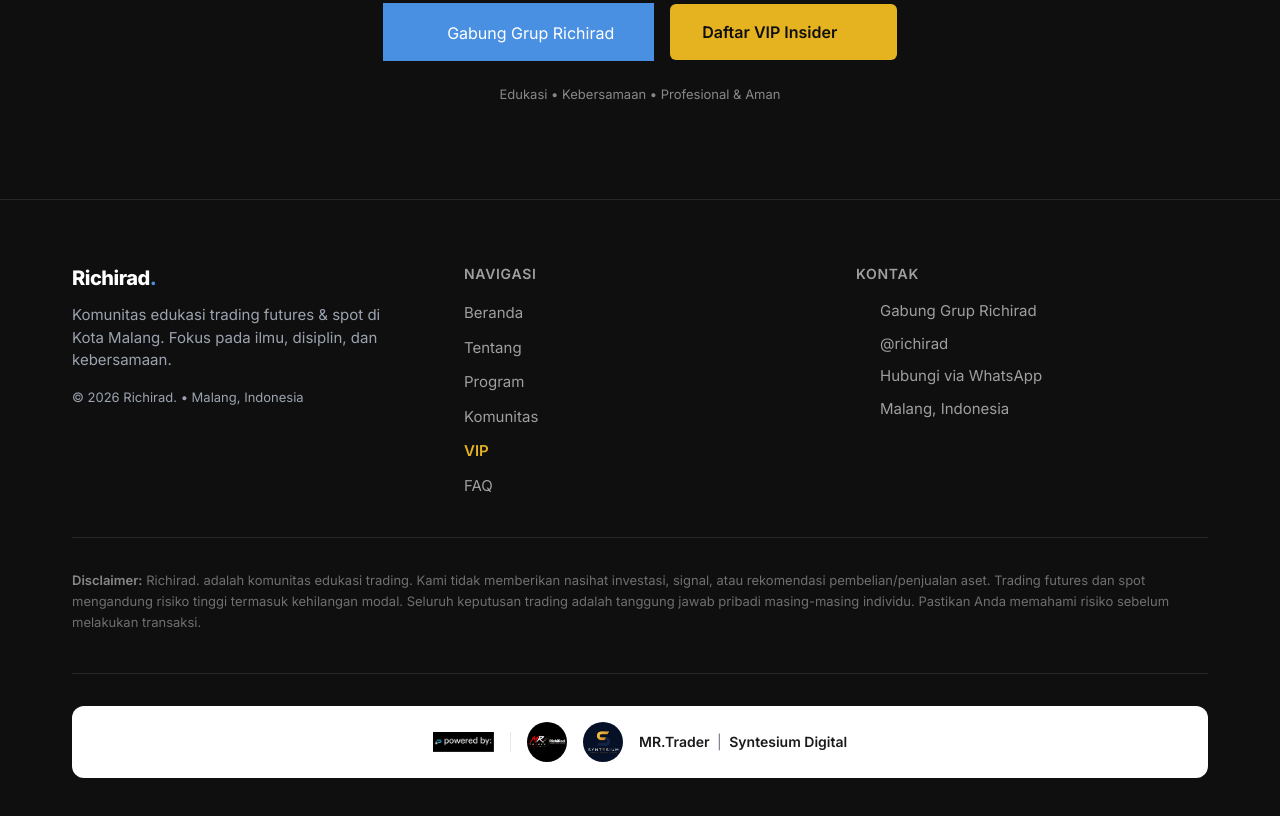
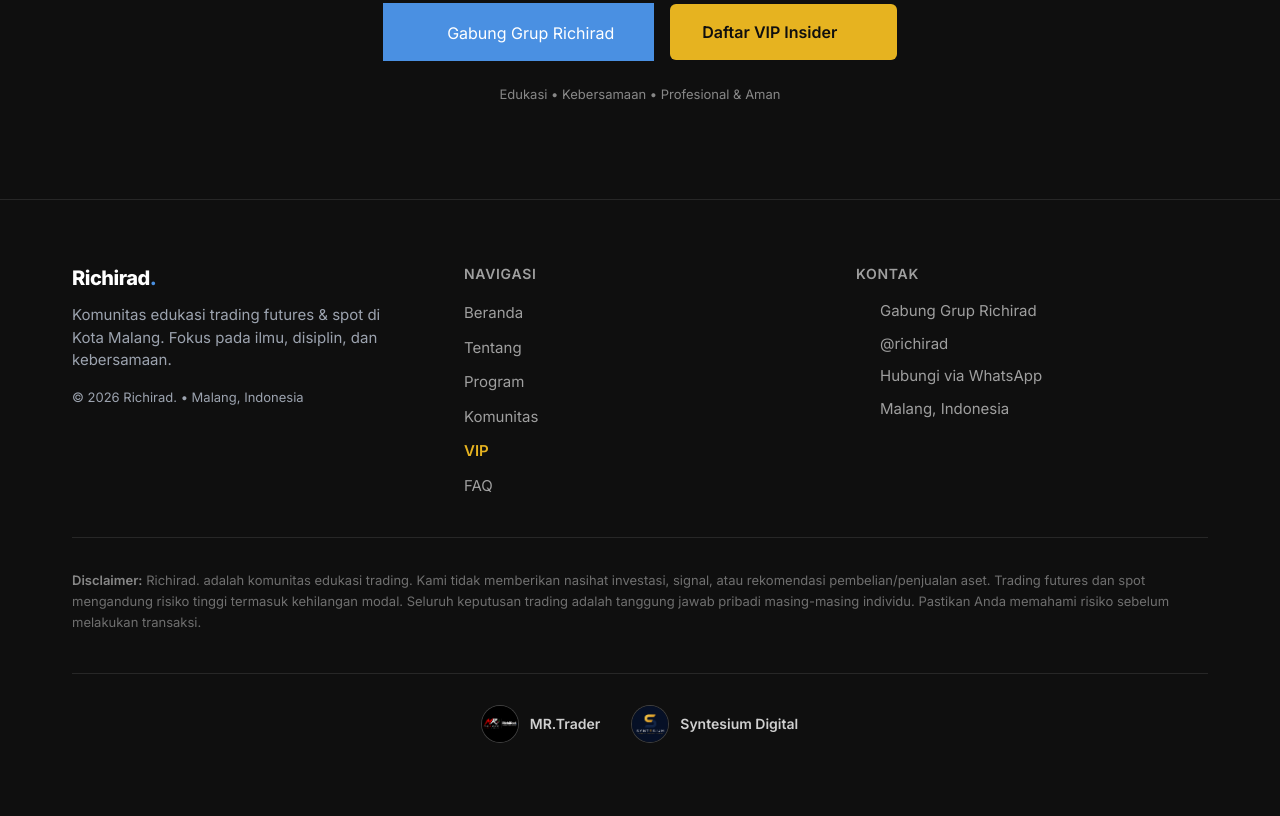
Before and after one commit to matraaksara-dev/richirad-prj, an Astro site: page / in a window 1280 px wide. Shown: the part 8615-9431 px from the top of the page. Built offline with nearby package versions, Linux system fonts and the light colour scheme; Astro itself is replaced by a stand-in of ours; some icons are missing.

Commit message:
refactor: footer credit — hapus strip powered by, sisakan 2 logo + 2 entitas pencipta ekosistem

```diff
--- a/src/components/Footer.astro
+++ b/src/components/Footer.astro
@@ -113,41 +113,33 @@ const nav = [
       </p>
     </div>
 
-    <!-- Powered by (strip terang agar logo gelap terlihat jelas di footer gelap) -->
+    <!-- Credit: entitas pencipta ekosistem -->
     <div class="mt-10 border-t border-white/10 pt-8">
-      <div class="flex flex-wrap items-center justify-center gap-x-4 gap-y-3 rounded-[12px] bg-white px-6 py-4">
+      <div class="flex flex-wrap items-center justify-center gap-x-8 gap-y-4">
+        <div class="flex items-center gap-3">
           <img
-          src="/branding/poweredby.png"
-          alt="Powered by"
-          width="61"
-          height="20"
+            src="/branding/logo-mrtrader.png"
+            alt="MR.Trader"
+            width="36"
+            height="36"
             loading="lazy"
             decoding="async"
-          class="h-5 w-auto"
+            class="h-9 w-9 rounded-full object-cover ring-1 ring-white/20"
           />
-        <span class="h-5 w-px bg-[#e5e7eb]" aria-hidden="true"></span>
+          <span class="text-sm font-semibold text-white/80">MR.Trader</span>
+        </div>
+        <div class="flex items-center gap-3">
           <img
-          src="/branding/logo-mrtrader.png"
-          alt="Logo MR.Trader"
-          width="40"
-          height="40"
+            src="/branding/logo-syntesium.png"
+            alt="Syntesium Digital"
+            width="36"
+            height="36"
             loading="lazy"
             decoding="async"
-          class="h-10 w-10 rounded-full object-cover"
+            class="h-9 w-9 rounded-full object-cover ring-1 ring-white/20"
           />
-        <img
-          src="/branding/logo-syntesium.png"
-          alt="Logo Syntesium"
-          width="40"
-          height="40"
-          loading="lazy"
-          decoding="async"
-          class="h-10 w-10 rounded-full object-cover"
-        />
-        <p class="text-sm font-semibold text-[#1a1a1a]">
-          MR.Trader <span class="mx-1 font-normal text-[#6b7280]" aria-hidden="true">|</span>
-          Syntesium Digital
-        </p>
+          <span class="text-sm font-semibold text-white/80">Syntesium Digital</span>
+        </div>
       </div>
     </div>
   </div>
```
Lines whose indentation alone changed are shown as unchanged.
